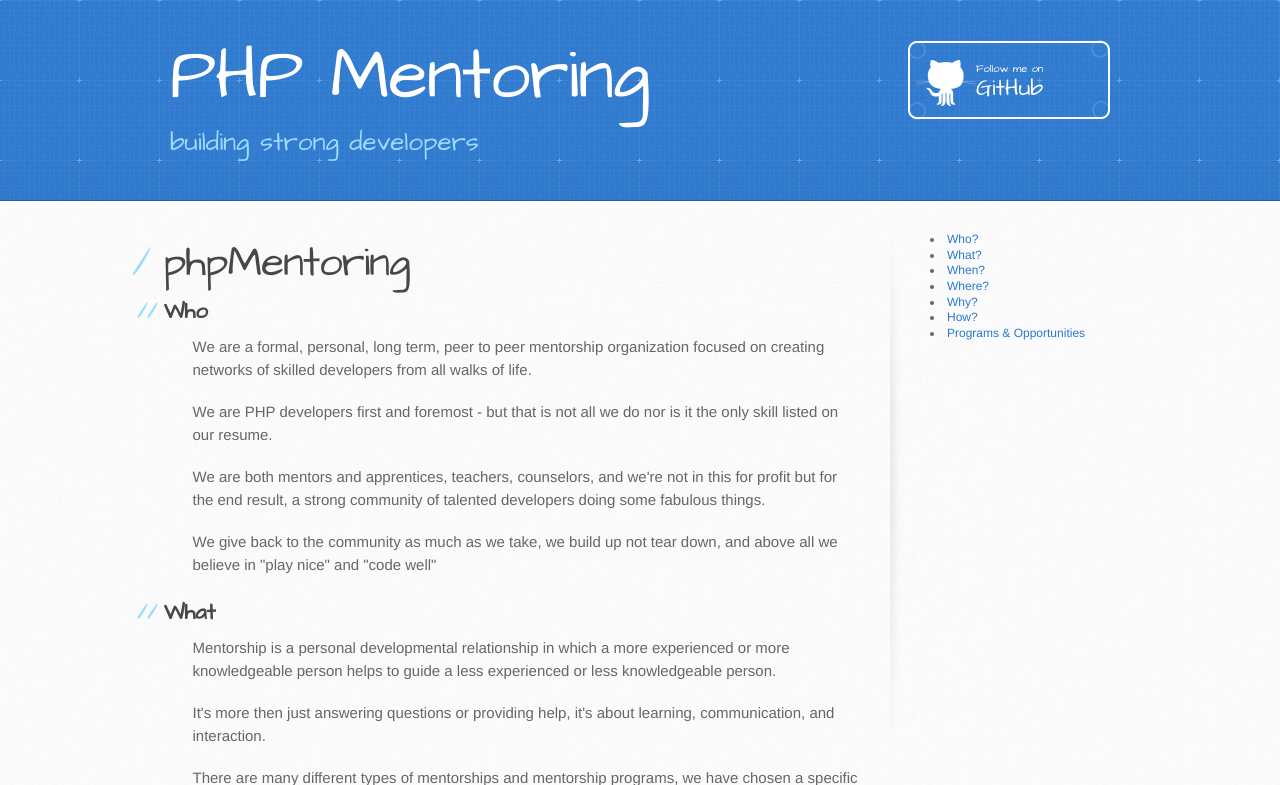
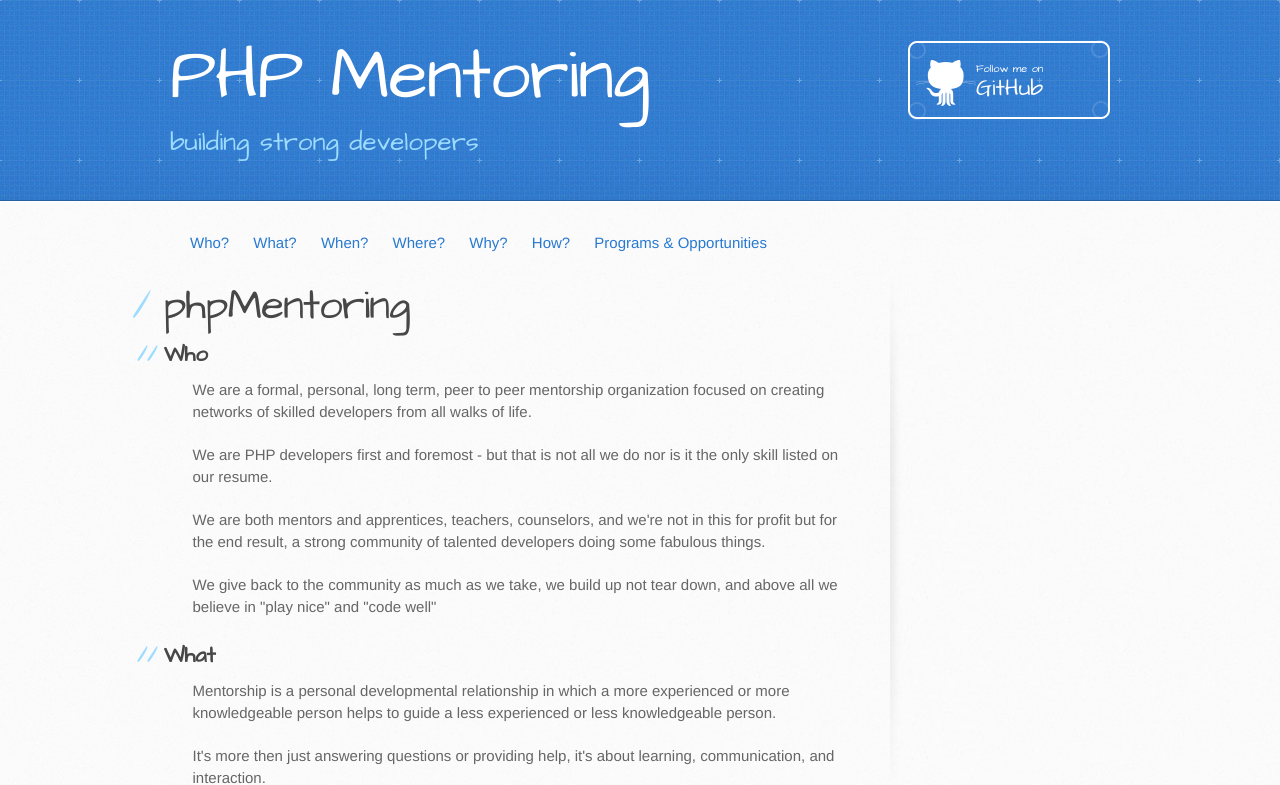
Before and after one commit to phpmentoring/phpmentoring.github.com, a PHP site: page / in a window 1280 px wide. Shown: the top 785 px of the page. Run offline with PHP 8.4, Linux system fonts and the light colour scheme.

Commit message:
Make the nav inline

```diff
--- a/index.html
+++ b/index.html
@@ -20,6 +20,17 @@
       </div>
     </header>
     <div id="content-wrapper">
+      <nav id="main-nav" class="inner clearfix">
+        <ul>
+          <li><a href="#vision-who">Who?</a></li>
+          <li><a href="#vision-what">What?</a></li>
+          <li><a href="#vision-when">When?</a></li>
+          <li><a href="#vision-where">Where?</a></li>
+          <li><a href="#vision-why">Why?</a></li>
+          <li><a href="#vision-how">How?</a></li>
+          <li><a href="#vision-programs">Programs &amp; Opportunities</a></li>
+        </ul>
+      </nav>
       <div class="inner clearfix">
         <section id="main-content">
           <h1>phpMentoring</h1>
@@ -97,15 +108,6 @@
           </section>
         </section>
         <aside id="sidebar">
-          <ul>
-            <li><a href="#vision-who">Who?</a></li>
-            <li><a href="#vision-what">What?</a></li>
-            <li><a href="#vision-when">When?</a></li>
-            <li><a href="#vision-where">Where?</a></li>
-            <li><a href="#vision-why">Why?</a></li>
-            <li><a href="#vision-how">How?</a></li>
-            <li><a href="#vision-programs">Programs &amp; Opportunities</a></li>
-          </ul>
         </aside>
       </div>
     </div>
--- a/stylesheets/stylesheet.css
+++ b/stylesheets/stylesheet.css
@@ -223,6 +223,10 @@ form {
 
 
 /* GENERAL ELEMENT TYPE STYLES */
+
+nav li {
+	display: inline;
+}
 
 #main-content h1 {
   font-family: 'Architects Daughter', 'Helvetica Neue', Helvetica, Arial, serif;
```
